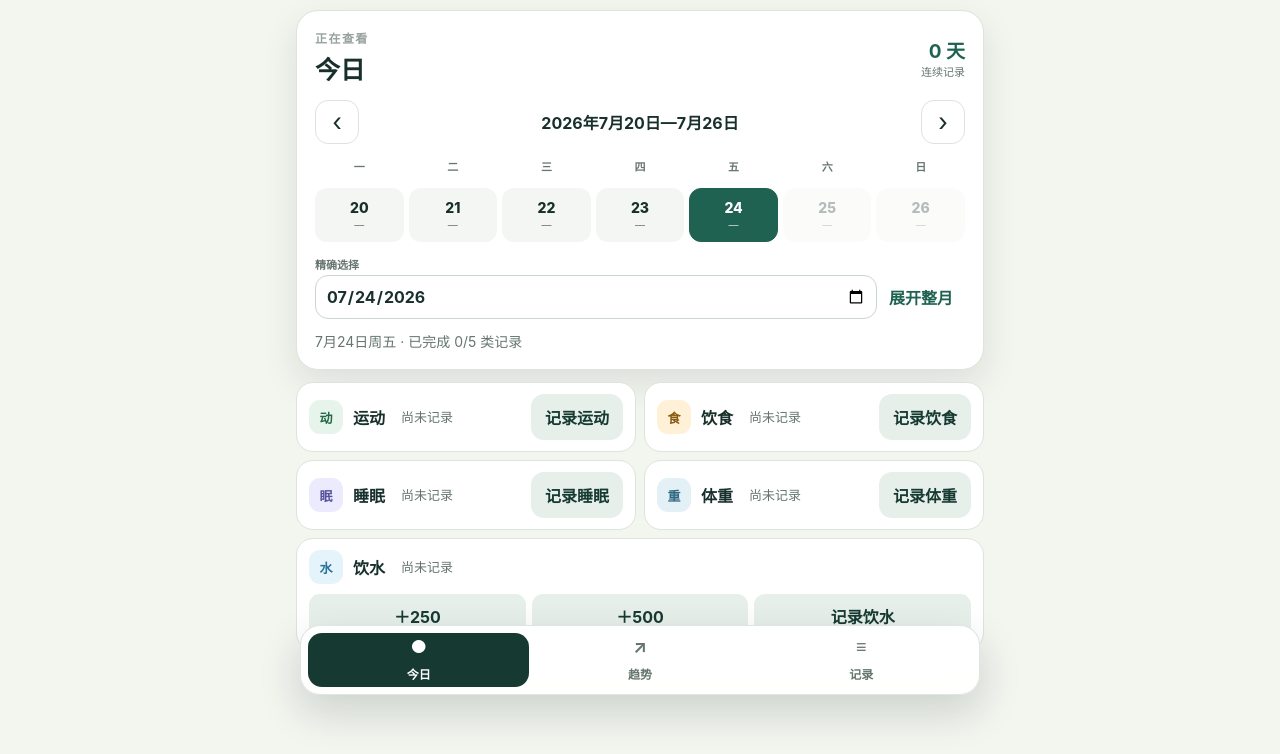
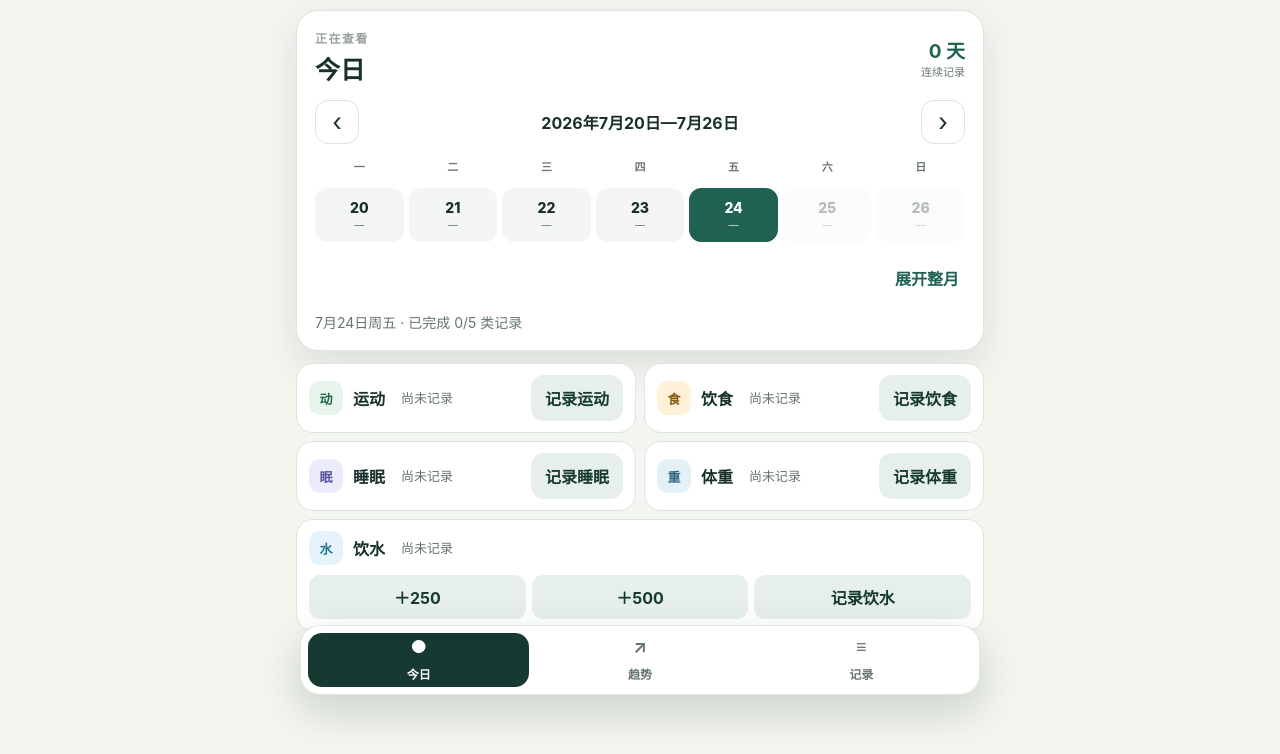
Before and after one commit to Gexiansen/HealthLifeRecording, a website with bundled scripts: page docs/index.html in a window 1280 px wide. Shown: the part 95-849 px from the top of the page. Built offline with nearby package versions, Linux system fonts and the light colour scheme.

Commit message:
feat: 移除首页重复的精确日期选择入口

```diff
--- a/docs/app.js
+++ b/docs/app.js
@@ -93,7 +93,6 @@ const elements = {
   appUpdate: document.querySelector("#app-update"),
   reloadApp: document.querySelector("#reload-app"),
   todayTitle: document.querySelector("#today-title"),
-  selectedDate: document.querySelector("#selected-date"),
   returnToday: document.querySelector("#return-today"),
   previousPeriod: document.querySelector("#previous-period"),
   nextPeriod: document.querySelector("#next-period"),
@@ -171,10 +170,8 @@ initialize();
 
 function initialize() {
   const today = localDateString(new Date());
-  elements.selectedDate.max = today;
   elements.recordDate.max = today;
   elements.recordMonthFilter.max = today.slice(0, 7);
-  elements.selectedDate.value = selectedDate;
   elements.recordDate.value = selectedDate;
   bindEvents();
   renderStorageState();
@@ -211,7 +208,6 @@ function bindEvents() {
   elements.nextPeriod.addEventListener("click", () => changeCalendarPeriod(1));
   elements.toggleCalendar.addEventListener("click", toggleCalendarMode);
   elements.returnToday.addEventListener("click", () => setSelectedDate(localDateString(new Date())));
-  elements.selectedDate.addEventListener("change", () => setSelectedDate(elements.selectedDate.value));
   document.querySelectorAll("[data-trend-days]").forEach((button) => {
     button.addEventListener("click", () => setTrendDays(Number(button.dataset.trendDays)));
   });
@@ -317,7 +313,6 @@ function renderToday() {
   const dateContext = getDateContext(selectedDate, today);
   elements.todayTitle.textContent = dateContext.heading;
   elements.hydrationAmountLabel.textContent = dateContext.hydrationLabel;
-  elements.selectedDate.value = selectedDate;
   elements.returnToday.hidden = selectedDate === today;
   renderCalendar();
 
--- a/docs/index.html
+++ b/docs/index.html
@@ -55,7 +55,6 @@
           <div class="weekday-row" aria-hidden="true"><span>一</span><span>二</span><span>三</span><span>四</span><span>五</span><span>六</span><span>日</span></div>
           <div id="calendar-grid" class="calendar-grid" aria-label="健康记录日历"></div>
           <div class="calendar-actions">
-            <label class="date-input-label"><span>精确选择</span><input id="selected-date" type="date" aria-label="选择记录日期"></label>
             <button id="toggle-calendar" class="text-button" type="button" aria-expanded="false">展开整月</button>
             <button id="return-today" class="text-button" type="button">回到今天</button>
           </div>
--- a/docs/styles.css
+++ b/docs/styles.css
@@ -133,9 +133,7 @@ input:focus, select:focus, textarea:focus, button:focus-visible { outline: 3px s
 .calendar-day.selected .day-status { color: rgba(255,255,255,.8); }
 .calendar-day.outside-month { opacity: .42; }
 .calendar-day:disabled { cursor: default; opacity: .32; }
-.calendar-actions { grid-column: 1 / -1; display: grid; grid-template-columns: 1fr auto auto; align-items: end; gap: 6px; }
-.date-input-label { display: grid; gap: 3px; color: var(--muted); font-size: 11px; font-weight: 700; }
-.date-input-label input { min-height: 44px; padding: 8px 10px; }
+.calendar-actions { grid-column: 1 / -1; display: flex; justify-content: flex-end; gap: 6px; }
 
 .summary-grid { display: grid; gap: 8px; margin-top: 12px; }
 .summary-card {
--- a/docs/sw.js
+++ b/docs/sw.js
@@ -1,4 +1,4 @@
-const CACHE_NAME = "healthlife-shell-v4";
+const CACHE_NAME = "healthlife-shell-v5";
 const APP_SHELL = [
   "./",
   "./index.html",
```
Also changed, not shown: ROADMAP.md (+2 -0 lines), tests/page-shell.test.js (+5 -0 lines), README.md.
